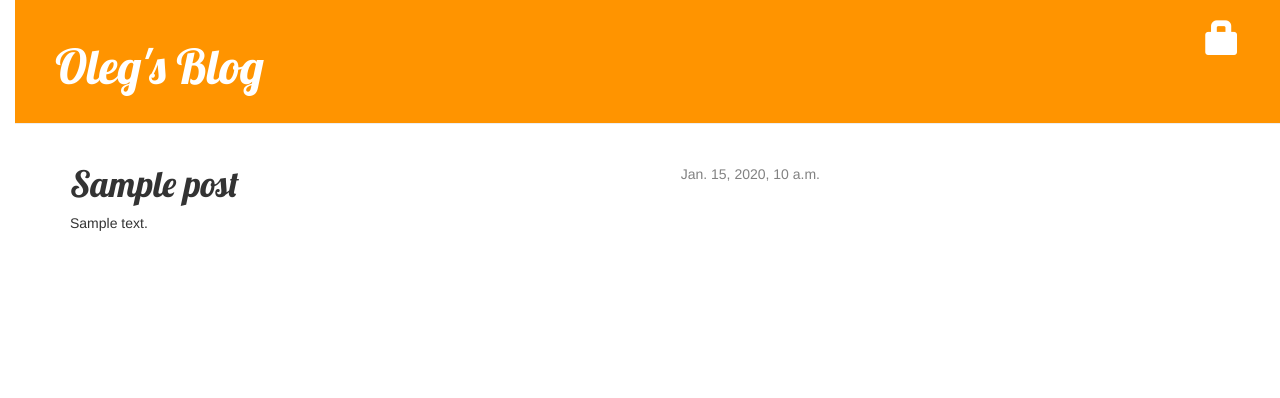
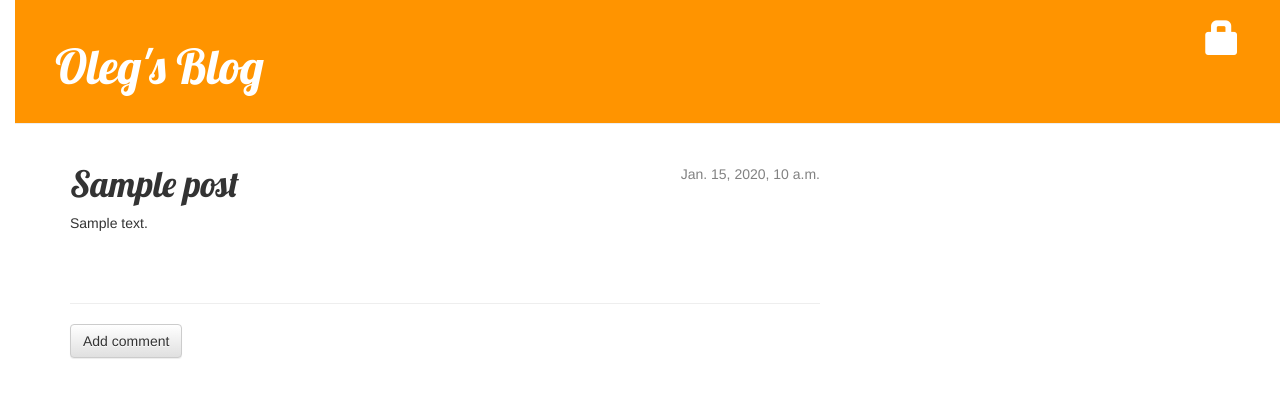
Before and after one commit to otalypov/my-first-blog, a Django app: template blog/templates/blog/post_detail.html in a window 1280 px wide. Shown: the top 398 px of the page. Run offline with Django 3.2, Linux system fonts and the light colour scheme; the template is opened without the code that fills it: most values are stand-ins (such as "Sample title", 1, 10 or a date in 2020); some libraries are stand-ins or nearby versions.

Commit message:
Comments functionality added

```diff
--- a/blog/admin.py
+++ b/blog/admin.py
@@ -1,4 +1,5 @@
 from django.contrib import admin
-from .models import Post
+from .models import Post, Comment
 
 admin.site.register(Post)
+admin.site.register(Comment)
--- a/blog/static/css/blog.css
+++ b/blog/static/css/blog.css
@@ -58,3 +58,7 @@
     .post h1 a, .post h1 a:visited {
         color: #000000;
     }
+
+    .comment {
+    margin: 20px 0px 20px 20px;
+}
--- a/blog/templates/blog/post_detail.html
+++ b/blog/templates/blog/post_detail.html
@@ -16,4 +16,23 @@
            <h1>{{ post.title }}</h1>
            <p>{{ post.text|linebreaksbr }}</p>
        </div>
+   <hr>
+    <a class="btn btn-default" href="{% url 'add_comment_to_post' pk=post.pk %}">Add comment</a>
+    {% for comment in post.comments.all %}
+        {% if user.is_authenticated or comment.approved_comment %}
+        <div class="comment">
+            <div class="date">
+                {{ comment.created_date }}
+                {% if not comment.approved_comment %}
+                    <a class="btn btn-default" href="{% url 'comment_remove' pk=comment.pk %}"><span class="glyphicon glyphicon-remove"></span></a>
+                    <a class="btn btn-default" href="{% url 'comment_approve' pk=comment.pk %}"><span class="glyphicon glyphicon-ok"></span></a>
+                {% endif %}
+            </div>
+            <strong>{{ comment.author }}</strong>
+            <p>{{ comment.text|linebreaks }}</p>
+        </div>
+        {% endif %}
+    {% empty %}
+        <p>No comments here yet :(</p>
+   {% endfor %}
    {% endblock %}
--- a/blog/templates/blog/post_list.html
+++ b/blog/templates/blog/post_list.html
@@ -7,6 +7,7 @@
                        </div>
                        <h1><a href="{% url 'post_detail' pk=post.pk %}">{{ post.title }}</a></h1>
                        <p>{{ post.text|linebreaksbr }}</p>
+                       <a href="{% url 'post_detail' pk=post.pk %}">Comments: {{ post.approved.comments.count }}</a>
                    </div>
                {% endfor %}
 {% endblock content %}
--- a/blog/urls.py
+++ b/blog/urls.py
@@ -9,4 +9,7 @@ urlpatterns = [
     url(r'^drafts/$', views.post_draft_list, name='post_draft_list'),
     url(r'^post/(?P<pk>\d+)/publish/$', views.post_publish, name='post_publish'),
     url(r'^post/(?P<pk>\d+)/remove/$', views.post_remove, name='post_remove'),
+    url(r'^post/(?P<pk>\d+)/comment/$', views.add_comment_to_post, name='add_comment_to_post'),
+    url(r'^comment/(?P<pk>\d+)/approve/$', views.comment_approve, name='comment_approve'),
+    url(r'^comment/(?P<pk>\d+)/remove/$', views.comment_remove, name='comment_remove'),
 ]
```
Also changed, not shown: blog/forms.py (+9 -1 lines), blog/models.py (+17 -0 lines), blog/templates/blog/add_comment_to_post.html (added, +9 -0 lines), blog/views.py (+29 -2 lines).
